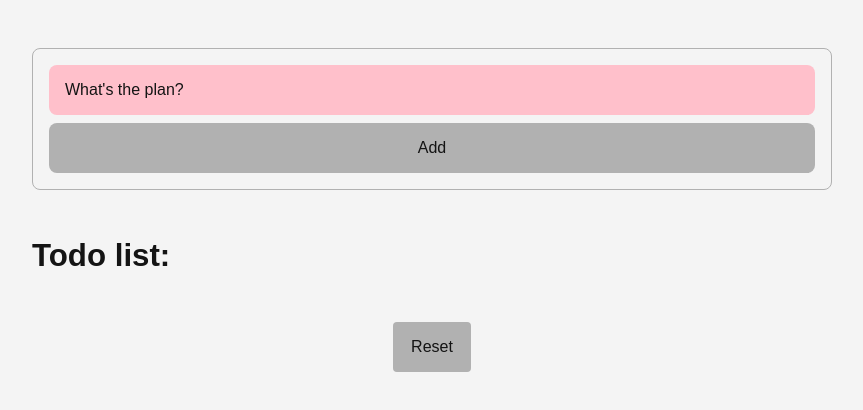
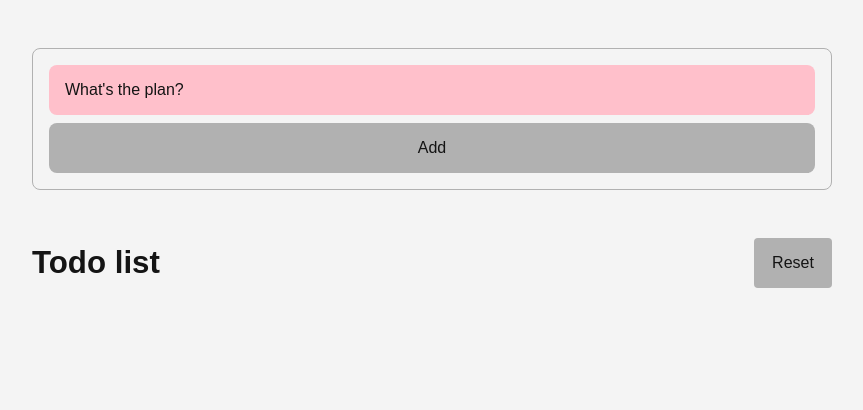
Before and after one commit to nataliasundstrm/jsTodoList-objects, a plain HTML site: page index.html in a window 1280 px wide. Shown: the whole page, without its empty margins (208-1071 px from the left). Drawn offline with Linux system fonts and the light colour scheme.

Commit message:
Adjust placement of reset button and margin

```diff
--- a/index.html
+++ b/index.html
@@ -31,17 +31,20 @@ sass --watch src/scss/style.scss style.css
                     <button type="submit" class="todo__add-button">Add</button>
                 </form>
 
+                <!-- Error message -->
                 <div class="todo__error-msg-container"></div>
+
+                <!-- Reset button -->
+                <div class="todo__content">
+                    <h4 class="todo__title">Todo list</h4>
+                    <button class="todo__reset-button">Reset</button>
+                </div>
+
 
                 <!-- Todo list -->
                 <div class="todo__list">
-                    <h4 class="todo__title">Todo list:</h4>
                 </div>
 
-                <!-- Reset button -->
-                <div class="todo__reset-button-container">
-                    <button class="todo__reset-button">Reset</button>
-                </div>
 
             </div>
         </section>
--- a/src/scss/layout/_layout.scss
+++ b/src/scss/layout/_layout.scss
@@ -4,15 +4,17 @@
 .todo {
    display: grid;
    grid-template-columns: var(--grid-container);
-   margin: 3rem 0 3rem 0;
+   margin: 3rem 0 2rem 0;
 
    &__inner {
       grid-column: inner;
       display: flex;
+      flex-direction: column;
+      justify-content: center;
       align-items: center;
-      justify-content: center;
-      flex-direction: column;
    }
+
+   // ADD TODO
 
    &__form {
       max-width: 800px;
@@ -55,17 +57,32 @@
       cursor: pointer;
    }
 
+   // TODO LIST
+
+   &__content {
+      display: flex;
+      justify-content: space-between;
+      align-items: center;
+      max-width: 800px;
+      width: 100%;
+      margin-top: 3rem
+   }
+
+   &__title {
+      margin: 0;
+      padding: 0;
+      color: var(--color-black);
+      font-size: var(--font-size-4);
+   }
+
+   &__reset-button {
+      @include button.standard()
+   }
+
    &__error-message-container {
       h5 {
          color: var(--color-black);
       }
-   }
-
-   &__title {
-      margin: 3rem 0 1rem 0;
-      padding: 0;
-      color: var(--color-black);
-      font-size: var(--font-size-4);
    }
 
    &__list {
@@ -112,25 +129,13 @@
 
    }
 
+   &__input-container {
+      flex: 1;
+   }
+
    &__item--completed {
       color: var(--color-light-grey);
       text-decoration: line-through;
    }
 
-   &__reset-button-container {
-      display: flex;
-      justify-content: center;
-      align-items: center;
-      margin: 0;
-      padding: 2rem 0 0 0;
-   }
-
-   &__reset-button {
-      @include button.standard()
-   }
-
-   &__input-container {
-      flex: 1;
-   }
-
 }
```
Also changed, not shown: style.css, 1 other file.
